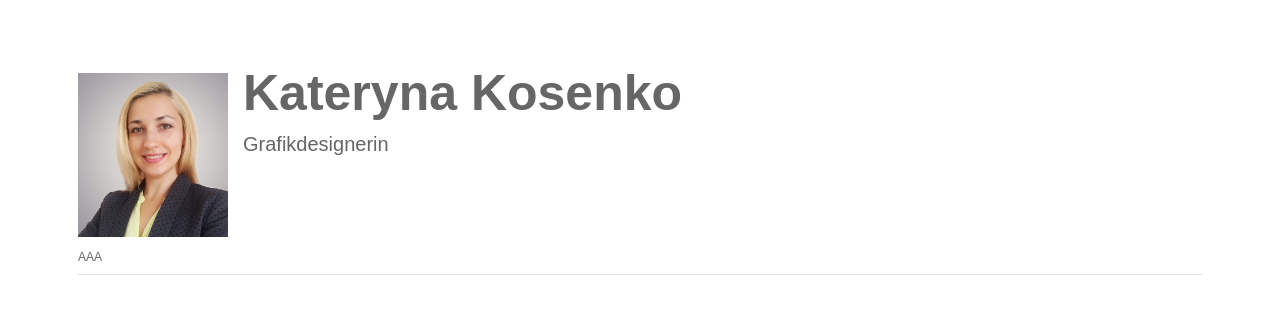
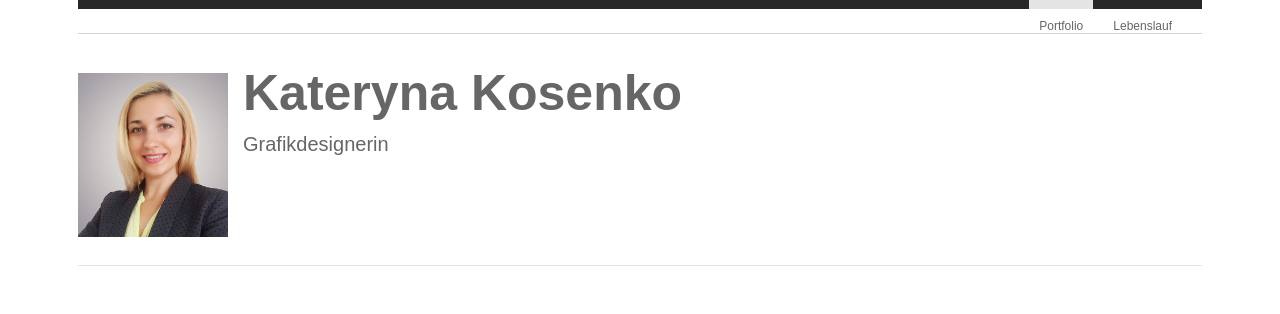
Before and after one commit to vkosenko/katj, a Jekyll site: the page built from _portfolio/gemaelde.md, in a window 1280 px wide. Shown: the top 314 px of the page. Built offline with Jekyll 4.4.1, drawn with Linux system fonts in a browser that asks for light colours; nearby versions of some CDN libraries.

Commit message:
Updated: portfolio

```diff
--- /dev/null
+++ b/_layouts/portfolio.html
@@ -0,0 +1,80 @@
+<!DOCTYPE html>
+<!--[if IEMobile 7]><html class="iem7"  lang="en" dir="ltr"><![endif]-->
+<!--[if lte IE 6]><html class="lt-ie9 lt-ie8 lt-ie7"  lang="en" dir="ltr"><![endif]-->
+<!--[if (IE 7)&(!IEMobile)]><html class="lt-ie9 lt-ie8"  lang="en" dir="ltr"><![endif]-->
+<!--[if IE 8]><html class="lt-ie9"  lang="en" dir="ltr"><![endif]-->
+<!--[if (gte IE 9)|(gt IEMobile 7)]><!--><html class="mdq-aware"  lang="en" dir="ltr"
+                                               xmlns:content="http://purl.org/rss/1.0/modules/content/"
+                                               xmlns:dc="http://purl.org/dc/terms/"
+                                               xmlns:foaf="http://xmlns.com/foaf/0.1/"
+                                               xmlns:og="http://ogp.me/ns#"
+                                               xmlns:rdfs="http://www.w3.org/2000/01/rdf-schema#"
+                                               xmlns:sioc="http://rdfs.org/sioc/ns#"
+                                               xmlns:sioct="http://rdfs.org/sioc/types#"
+                                               xmlns:skos="http://www.w3.org/2004/02/skos/core#"
+                                               xmlns:xsd="http://www.w3.org/2001/XMLSchema#"><!--<![endif]-->
+
+<head profile="http://www.w3.org/1999/xhtml/vocab">
+    {% include header.html %}
+</head>
+<body class="html front not-logged-in page-node no-sidebars" >
+
+<div id="main_container">
+    <header id="header">
+        <div class="section clearfix">
+            <a href="/" title="" rel="home" class="logo">
+                <img src="assets/images/katja.jpg" alt="" />
+            </a>
+
+            <div id="name-and-slogan">
+                <h1 id="site-name">
+                    <a href="/" title="Home" rel="home"><span>Kateryna Kosenko</span></a>
+                </h1>
+
+                <div id="site-slogan">Grafikdesignerin</div>
+            </div>
+        </div>
+    </header>
+
+    <div id="header_top">
+        <div class="header_top_border"></div>
+        <a class="home-icon toggle" href="/"><img src="assets/images/glyphicons_020_home.png"></a>
+        <a class="toggle-nav toggle" href="javascript:void(0);"><img src="assets/images/icon_nav_toggle-black.gif"></a>
+        <nav class="menu_cont">
+            <h2 class="element-invisible">Menu</h2>
+            <ul id="menu" class="links inline clearfix menu">
+                <li class="menu-218 first active">
+                    <a href="/" title="" class="active">Portfolio</a>
+                </li>
+                <li class="menu-355 last">
+                    <a href="lebenslauf.html">Lebenslauf</a>
+                </li>
+            </ul>
+        </nav>
+        <div class="clear"></div>
+    </div>
+
+    <div id="content" class="column">
+        <div class="section">
+            <a id="main-content"></a>
+            <div class="tabs"></div>
+            <div class="region region-content">
+                <div id="block-system-main" class="block block-system">
+                    <div class="content">
+
+                        {{ content }}
+
+                    </div>
+                </div>
+            </div>
+        </div>
+    </div>
+
+    <footer id="footer">
+        <section class="section">
+        </section>
+    </footer>
+
+</div>
+</body>
+</html>
--- a/_portfolio/gemaelde.md
+++ b/_portfolio/gemaelde.md
@@ -1,5 +1,14 @@
 ---
-layout: default
+layout: portfolio
 title: Gemälde
+name: Gemälde
+hash: gemaelde
+thumb: gemaelde_1.jpg
+gallery:
+  - thumb: gemaelde_1.jpg
+  - thumb: gemaelde_2.jpg
+  - thumb: gemaelde_3.jpg
+  - thumb: gemaelde_4.jpg
+  - thumb: gemaelde_5.jpg
+  - thumb: gemaelde_6.jpg
 ---
-AAA
```
